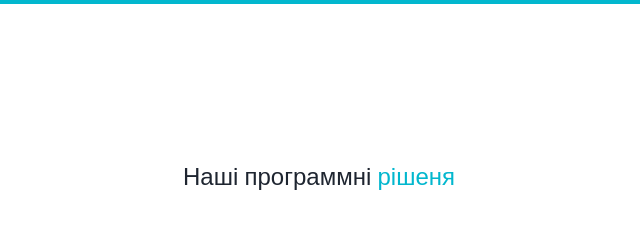
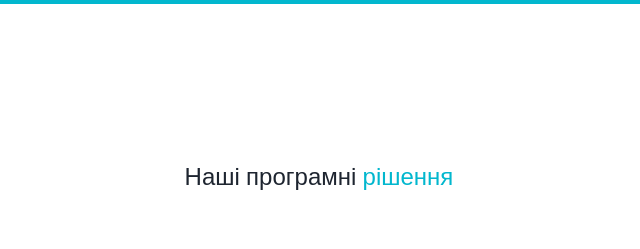
Before and after one commit to Volodymyrffs/sitmfa, a plain HTML site: page resume.html in a window 1280 px wide. Shown: the top 249 px of the page, 321-961 px from the left. Drawn offline with nearby package versions, Linux system fonts and the light colour scheme; files whose address does not match are found by name.

Commit message:
Update resume.html

```diff
--- a/resume.html
+++ b/resume.html
@@ -53,7 +53,7 @@
         <div class="row">
           <div class="col-xs-12 col-md-offset-1 col-md-10 col-lg-offset-2 col-lg-8">
             <div class="page-title text-center">
-              <h3>Наші программні <span class="primary">рішеня</span> <span class="title-bg"></span></h3>
+              <h3>Наші програмні <span class="primary">рішення</span> <span class="title-bg"></span></h3>
             </div>
           </div>
         </div> <!-- /.row -->
```
